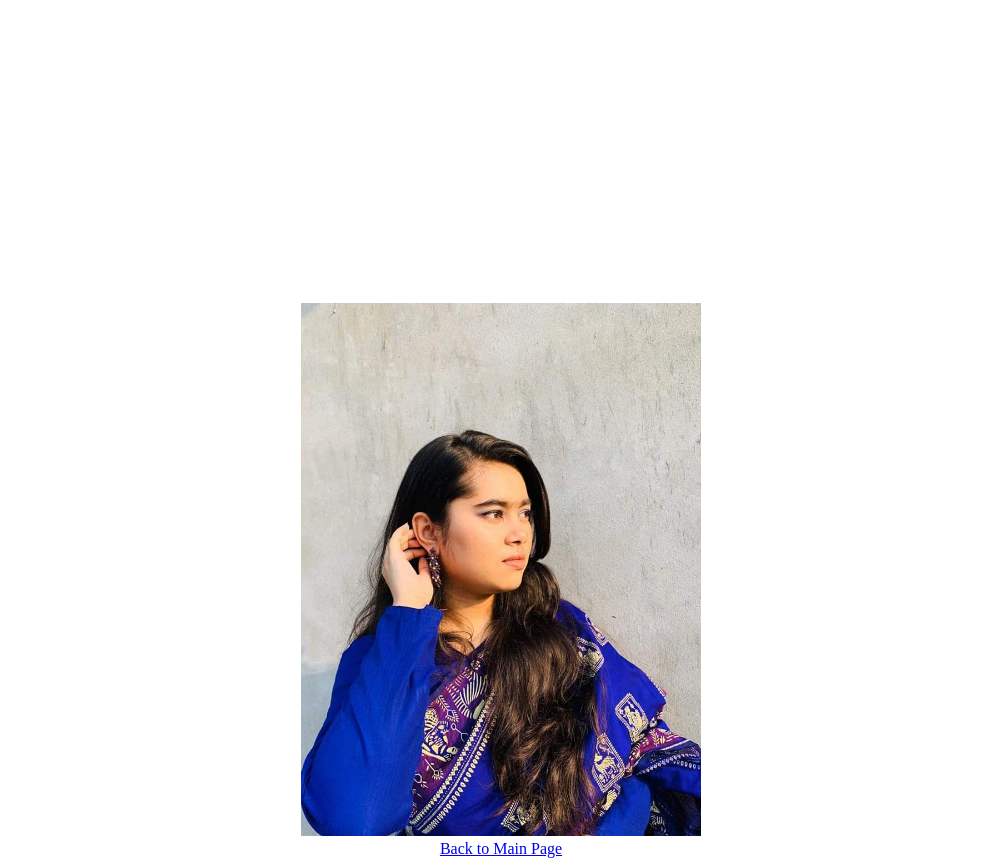
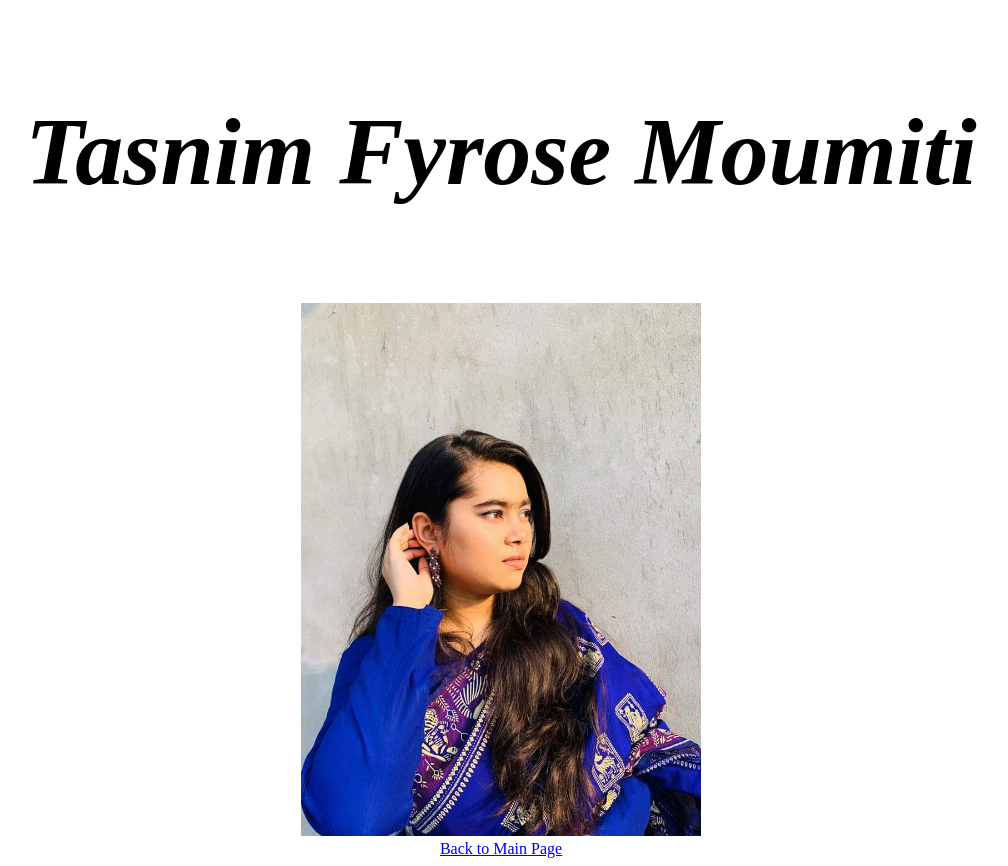
Before and after one commit to Tmoumiti/Tmoumiti.github.io, a plain HTML site: page moumiti.html in a window 1280 px wide. Shown: the whole page, without its empty margins (139-1147 px from the left). Drawn offline with Linux system fonts and the light colour scheme.

Commit message:
Update moumiti.html

```diff
--- a/moumiti.html
+++ b/moumiti.html
@@ -3,7 +3,7 @@
 <head>
 <title> Moumiti's Profile </title>
 
-<font size="8px" color="white">
+<font size="8px" color="black">
 <h1><p align="center"><i> Tasnim Fyrose Moumiti   </i></p></h1>
 </font>
 </center>
```
